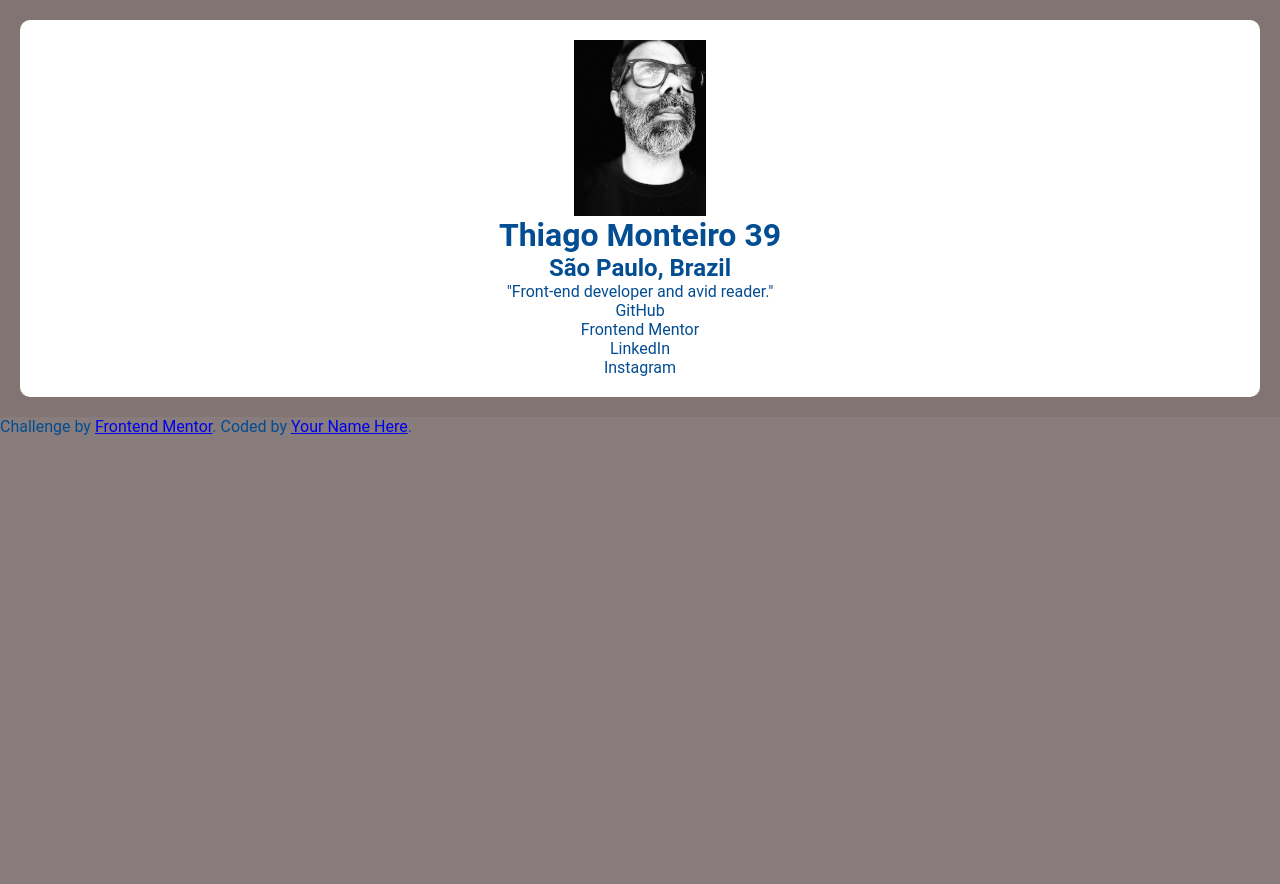
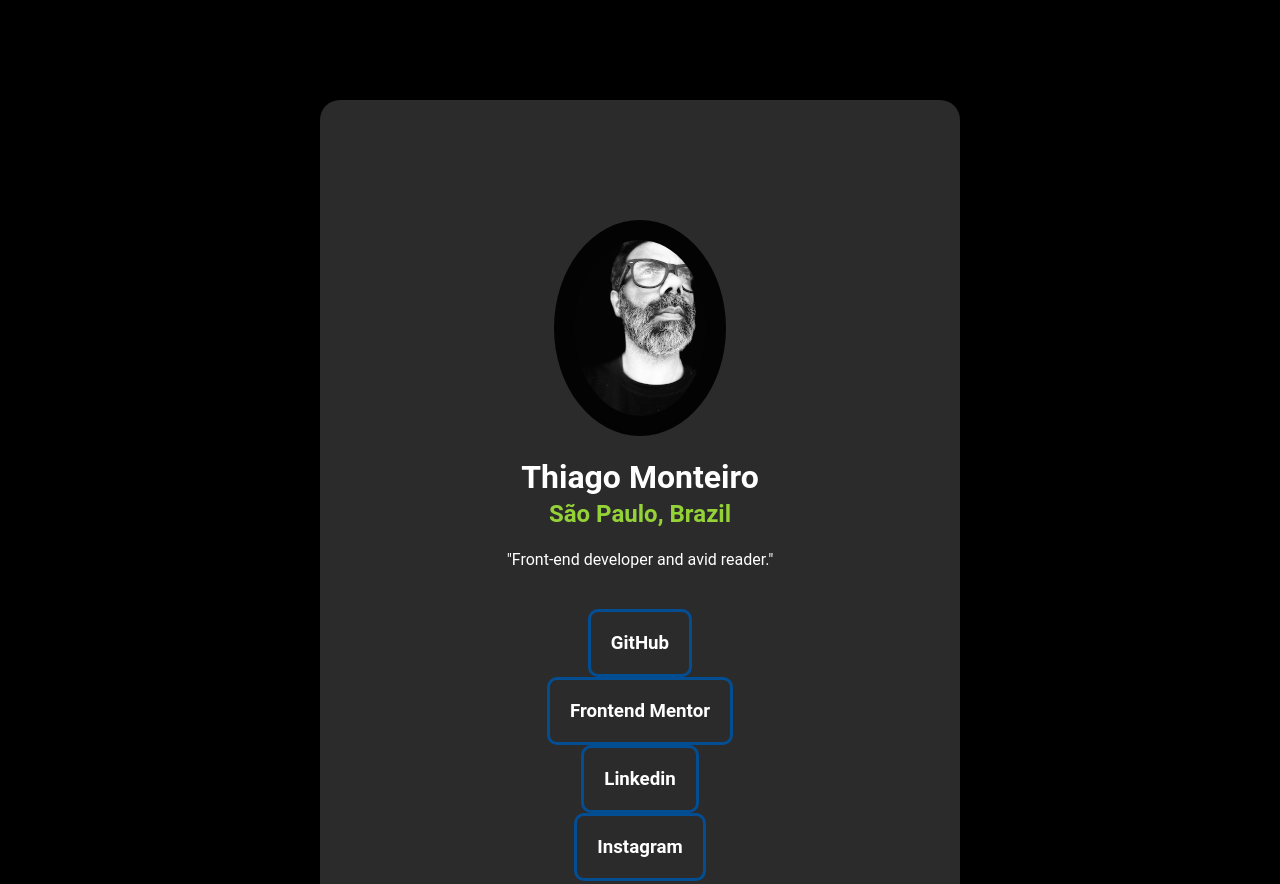
Before and after one commit to tmthiagomonteiro/social-links-profile-main, a plain HTML site: page index.html in a window 1280 px wide. Shown: the top 884 px of the page. Before the commit the page ends 800 px from the top, so only its background shows below. Drawn offline with Linux system fonts and the light colour scheme.

Commit message:
Organização de botoes

```diff
--- a/index.html
+++ b/index.html
@@ -13,18 +13,18 @@
 
   <div class="container">
 
-    <div class="avatar">
-      <img src="assets/images/avatar-thiago.png" alt="Thiago Monteiro Rosa">
+      <img src="assets/images/avatar-thiago.png" alt="Thiago Monteiro Rosa" div class="avatar">
 
-        <h1>Thiago Monteiro 39</h1>
+        <h1>Thiago Monteiro</h1>
         <h2>São Paulo, Brazil</h2>
 
-    "Front-end developer and avid reader."
-
-      <div id="GitHub">GitHub</div>
-      <div id="Front-end">Frontend Mentor</div>
-      <div id="LinkedIn">LinkedIn</div>
-      <div id="Instagram">Instagram</div>
+    <p>"Front-end developer and avid reader."</p>
+<main>
+  <section><h3>GitHub</h3></section>
+  <section><h3>Frontend Mentor</h3></section>
+  <section><h3>Linkedin</h3></section>
+  <section><h3>Instagram</h3></section>
+  </main>
     </div>
 
   </div>
--- a/style.css
+++ b/style.css
@@ -6,35 +6,57 @@
 
 body {
     font-family: 'Roboto', sans-serif;
-    background-color: #897c7c;
+    background-color: black;
     color: #034d92;
 }
 
 .container {
     display: flex;
     flex-direction: column;
-    background-color: rgb(131, 116, 116);
+    background-color: rgb(44, 43, 43);
+    padding: 40px;
+    width: 50%;
+    align-items: center;
+    margin: 100px auto;
+    border-radius: 20px;
+    padding: 100px;
 }
 .avatar {
     display: flex;
     flex-direction: column;
     justify-content: center;
     align-items: center;
-    background-color: #ffff;
+    background-color: #030303;
     padding: 20px;
-    border-radius: 10px;
+    border-radius: 50%;
     margin: 20px;
 }
-#Github {
-    display: flex;
+section {
+    border: 3px solid #034d92;
+    text-align: center;
+    color: white;
+    border-radius: 10px;
 
 }
-#Frontend {
+
+h1 {
+    color: white;
+    margin: 2px;
+}
+h2 {
+    color: rgb(148, 210, 55);
+    margin: 2px;
+}
+p{
+    color: white;
+    margin: 20px;
+    font-size: 16px;
+}
+main, h3 {
     display: flex;
+    flex-direction: column;
+    justify-content: center;
+    align-items: center;
+    margin: 20px;
+
 }
-#Linkedin {
-    display: flex;
-}
-#Instagram {
-    display: flex;
-}
```
